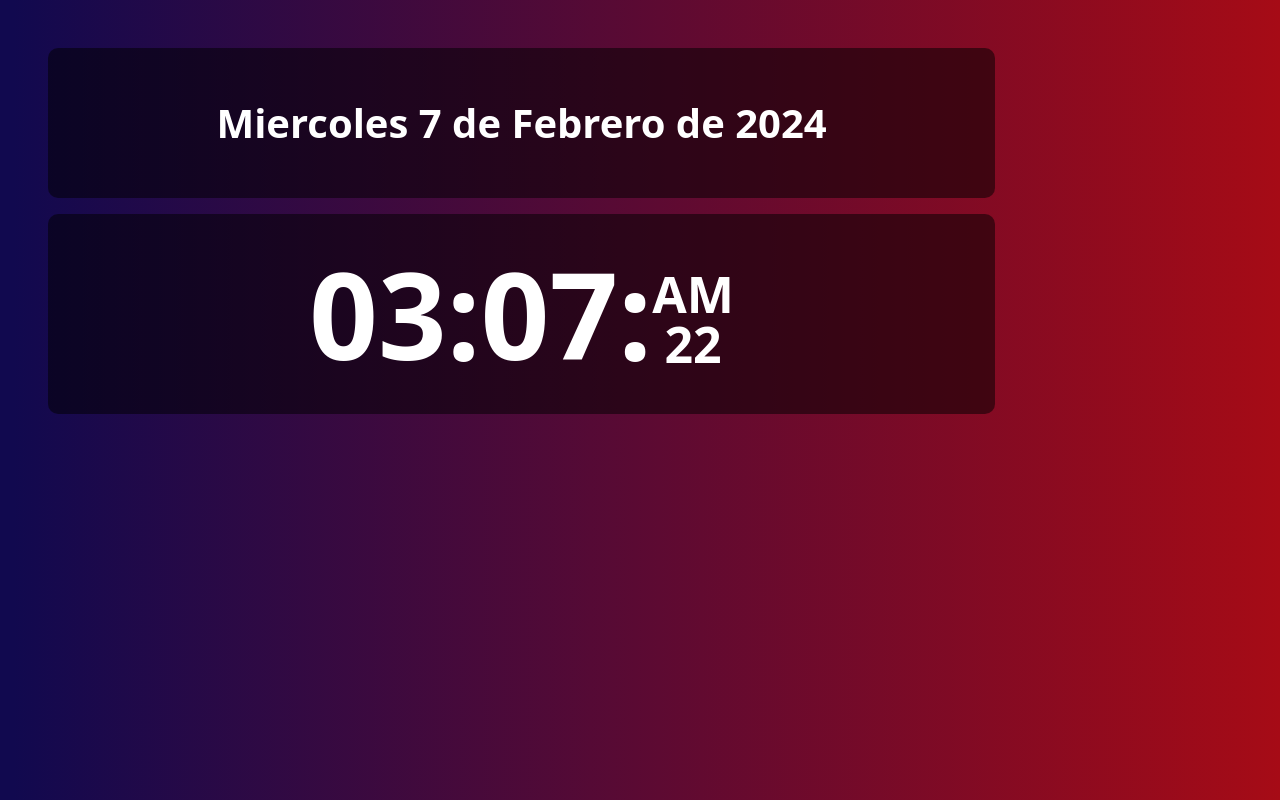
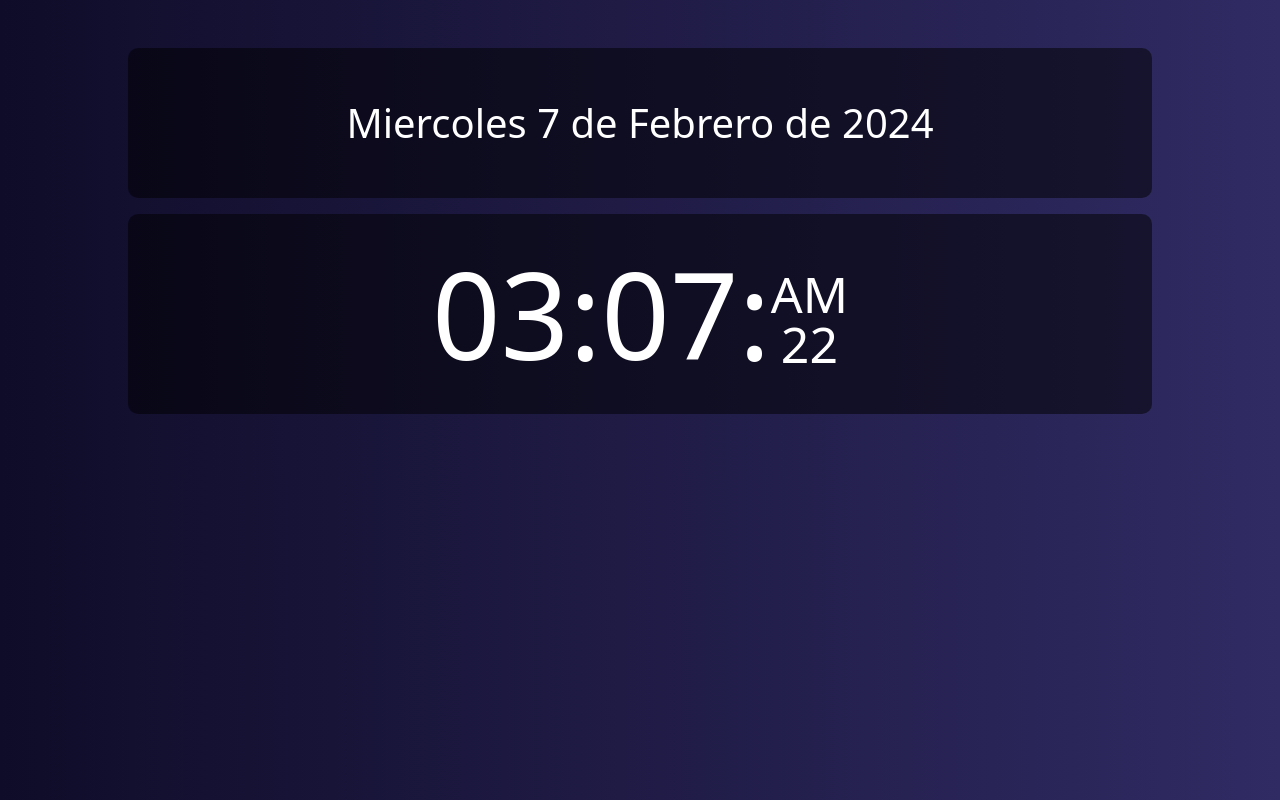
Before and after one commit to pablogonza37/practico5-ejercicio4, a plain HTML site: page index.html in a window 1280 px wide. Drawn offline with nearby package versions, Linux system fonts and the light colour scheme.

Commit message:
se cambiaron los estilos del proyecto

```diff
--- a/css/styles.css
+++ b/css/styles.css
@@ -1,14 +1,25 @@
 body {
-  background: rgb(17, 9, 79);
+  background: #0f0c29; /* Old browsers */
+  background: -moz-linear-gradient(
+    left,
+    #0f0c29 0%,
+    #302b63 100%
+  ); /* FF3.6-15 */
+  background: -webkit-linear-gradient(
+    left,
+    #0f0c29 0%,
+    #302b63 100%
+  ); /* Chrome10-25,Safari5.1-6 */
   background: linear-gradient(
-    90deg,
-    rgba(17, 9, 79, 1) 1%,
-    rgba(166, 11, 22, 1) 100%,
-    rgba(0, 212, 255, 1) 100%
-  );
+    to right,
+    #0f0c29 0%,
+    #302b63 100%
+  ); /* W3C, IE10+, FF16+, Chrome26+, Opera12+, Safari7+ */
+  filter: progid:DXImageTransform.Microsoft.gradient( startColorstr='#0f0c29', endColorstr='#302b63',GradientType=1 ); /* IE6-9 */
 }
-section {
-  width: 60%;
+
+main {
+  width: 50%;
 }
 
 .fecha {
@@ -17,7 +28,6 @@ section {
   background-color: rgba(0, 0, 0, 0.514);
   padding: 10px;
   font-size: 40px;
-  font-weight: bold;
   color: white;
 }
 
@@ -32,17 +42,15 @@ section {
 
 #amPm,
 #segundos {
-  font-weight: bold;
   color: white;
   font-size: 50px;
   height: 50px;
 }
 
 #tiempo {
-  font-weight: bold;
   font-size: 120px;
 }
-.columna{
+.columna {
   height: auto;
   display: flex;
   align-items: center;
@@ -50,35 +58,31 @@ section {
   margin-bottom: 15px;
 }
 
-
 @media all and (max-width: 767px) {
-  section {
+  main {
     width: 100%;
   }
   #tiempo {
-    font-weight: bold;
-    font-size: 48px;
+    font-size: 60px;
   }
   #amPm,
   #segundos {
-    font-size: 20px;
+    font-size: 25px;
     height: 22px;
   }
 
   .fecha {
     font-size: 25px;
   }
-  .columna{
+  .columna {
     margin-bottom: 6px;
   }
-
 }
 @media all and (min-width: 768px) and (max-width: 991px) {
-  section {
+  main {
     width: 100%;
   }
   #tiempo {
-    font-weight: bold;
     font-size: 100px;
   }
   #amPm,
@@ -89,13 +93,13 @@ section {
   .fecha {
     font-size: 45px;
   }
-  .columna{
+  .columna {
     margin-bottom: 0;
   }
 }
 
 @media all and (min-width: 992px) {
-  section {
+  main {
     width: 80%;
   }
 }
--- a/index.html
+++ b/index.html
@@ -3,8 +3,8 @@
   <head>
     <meta charset="UTF-8" />
     <meta name="viewport" content="width=device-width, initial-scale=1.0" />
-    <meta name="description" content="pagina de practica" />
-    <meta name="keywords" content="DOM, BOM" />
+    <meta name="description" content="Pagina que muestra fecha y hora actual" />
+    <meta name="keywords" content="DOM, BOM, fecha, hora, minutos, segundos " />
     <meta name="author" content="Pablo Gonzalez" />
     <link
       href="https://cdn.jsdelivr.net/npm/bootstrap@5.3.2/dist/css/bootstrap.min.css"
@@ -15,12 +15,12 @@
     <link rel="stylesheet" href="./css/styles.css" />
     <title>Ejercicio 4 tp5</title>
   </head>
-  <body>
-    <main class="d-flex justify-content-lg-start m-5">
-      <section >
+  <body class="d-flex justify-content-center">
+    <main class="m-lg-5 m-2 mt-3">
+      <section>
         <div
           id="fecha"
-          class="fecha d-flex justify-content-center align-items-center"
+          class="fecha d-flex justify-content-center align-items-center display-1 p-lg-5 p-md-3"
         >
           Fecha de hoy
         </div>
--- a/js/app.js
+++ b/js/app.js
@@ -1,51 +1,60 @@
-const fechaHoy = document.querySelector('#fecha');
-const tiempo = document.getElementById('tiempo');
-const segundosActual = document.getElementById('segundos');
-const amPm = document.getElementById('amPm');
+const fechaHoy = document.querySelector("#fecha");
+const tiempo = document.getElementById("tiempo");
+const segundosActual = document.getElementById("segundos");
+const amPm = document.getElementById("amPm");
 
-function reloj(){
-
+function reloj() {
   const fecha = new Date();
-const diaSemana = ['Domingo', 'Lunes', 'Martes', 'Miercoles', 'Jueves', 'Viernes', 'Sabado'];
+  const diaSemana = [
+    "Domingo",
+    "Lunes",
+    "Martes",
+    "Miercoles",
+    "Jueves",
+    "Viernes",
+    "Sabado",
+  ];
   const mesesAnio = [
-    "Enero", "Febrero", "Marzo", "Abril",
-    "Mayo", "Junio", "Julio", "Agosto",
-    "Septiembre", "Octubre", "Noviembre", "Diciembre"
+    "Enero",
+    "Febrero",
+    "Marzo",
+    "Abril",
+    "Mayo",
+    "Junio",
+    "Julio",
+    "Agosto",
+    "Septiembre",
+    "Octubre",
+    "Noviembre",
+    "Diciembre",
   ];
 
   const dia = diaSemana[fecha.getDay()];
-const mes = mesesAnio[fecha.getMonth()]
+  const mes = mesesAnio[fecha.getMonth()];
 
-fechaHoy.innerHTML = (`${dia} ${fecha.getDate()} de ${mes} de ${fecha.getFullYear()}`);
+  fechaHoy.innerHTML = `${dia} ${fecha.getDate()} de ${mes} de ${fecha.getFullYear()}`;
 
   const horas = fecha.getHours();
   const minutos = fecha.getMinutes();
   const segundo = fecha.getSeconds();
 
-tiempo.innerHTML =
-  formatoTiempo(horas) + ':' + formatoTiempo(minutos) + ':'
+  tiempo.innerHTML = formatoTiempo(horas) + ":" + formatoTiempo(minutos) + ":";
 
   segundosActual.innerHTML = formatoTiempo(segundo);
 
   formatoAmPm(horas);
-
 }
 
-
-function formatoAmPm(hora){
-    if (hora < 12){
-        amPm.innerHTML = 'AM'
-    }else{
-        amPm.innerHTML = 'PM'
+function formatoAmPm(hora) {
+  if (hora < 12) {
+    amPm.innerHTML = "AM";
+  } else {
+    amPm.innerHTML = "PM";
   }
 }
 
 function formatoTiempo(time) {
-    return time < 10 ? '0' + time : time;
+  return time < 10 ? "0" + time : time;
 }
-
-
-
 reloj();
-
 setInterval(reloj, 1000);
```
Lines whose indentation alone changed are shown as unchanged.
